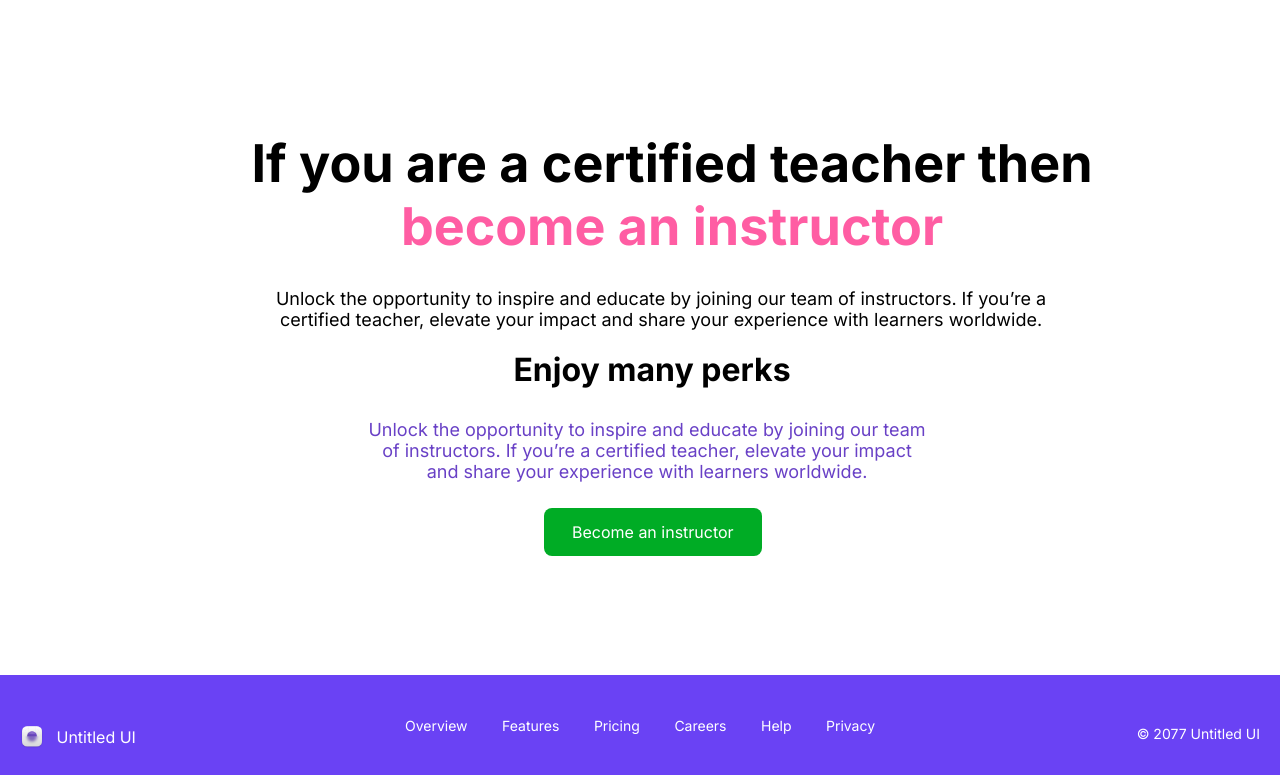
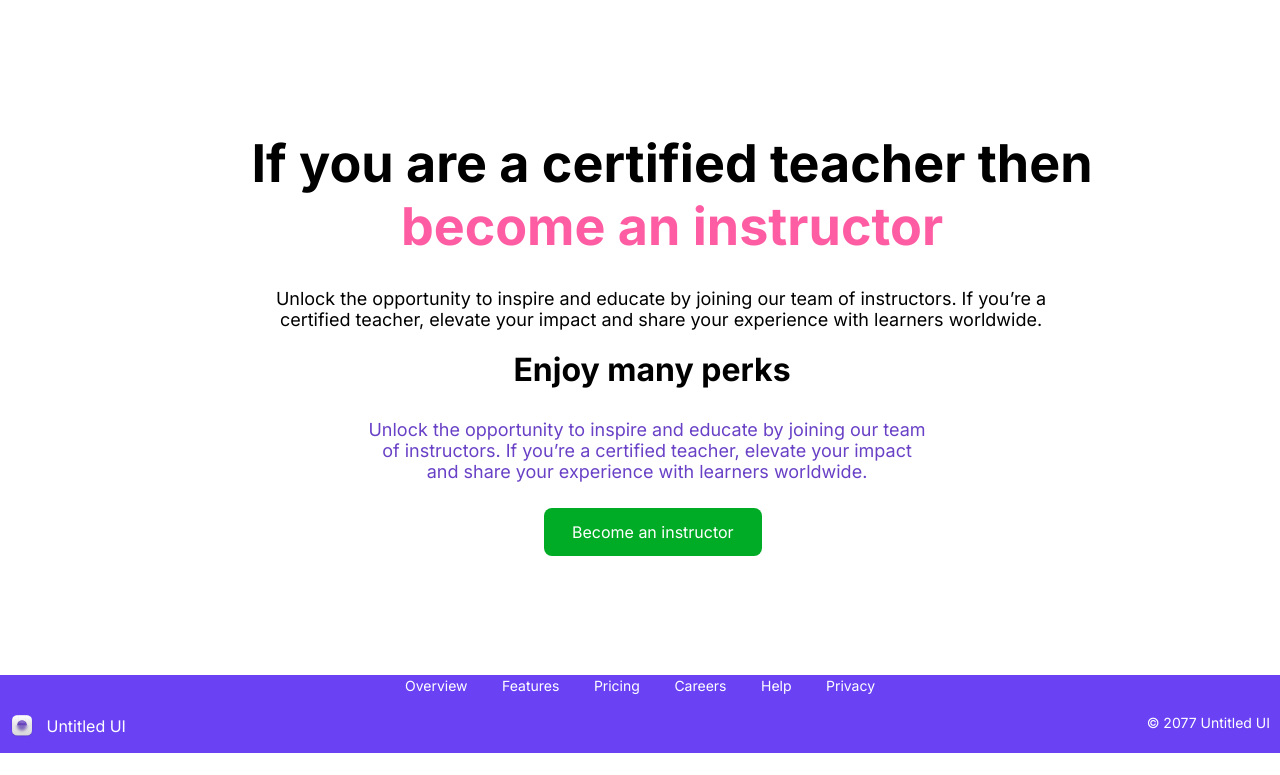
Before and after one commit to issa3007/CSS-2.2, a plain HTML site: page index.html in a window 1280 px wide. Shown: the part 94-869 px from the top of the page. After the commit the page ends 847 px from the top, so only its background shows below. Drawn offline with Linux system fonts and the light colour scheme.

Commit message:
project done

```diff
--- a/style.css
+++ b/style.css
@@ -151,7 +151,6 @@ body {
 .instr-btn {
   margin-right: 600px;
   margin-top: 30px;
-  color: #6941C6;
   margin-left: 330px;
   background-color: #00AC25;
   padding: 14px 28px;
@@ -173,6 +172,8 @@ body {
   color: #FFFFFF;
   padding: 20px 10px;
   position: relative;
+  margin: 0;
+  padding: 0;
 }
 
 .logo-section {
@@ -198,6 +199,7 @@ body {
   margin: 0;
   padding: 0;
   list-style: none;
+  height: 78px;
 }
 
 .footer-nav a {
```
